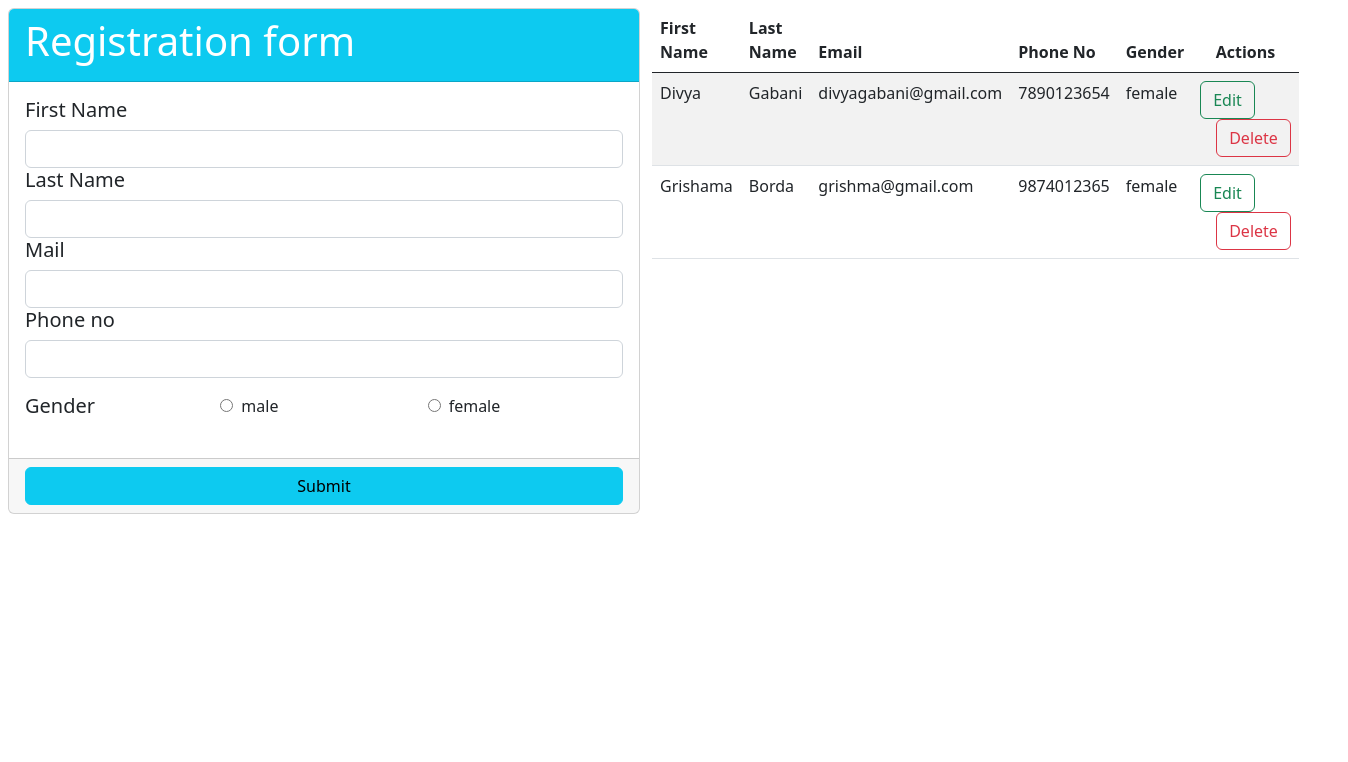
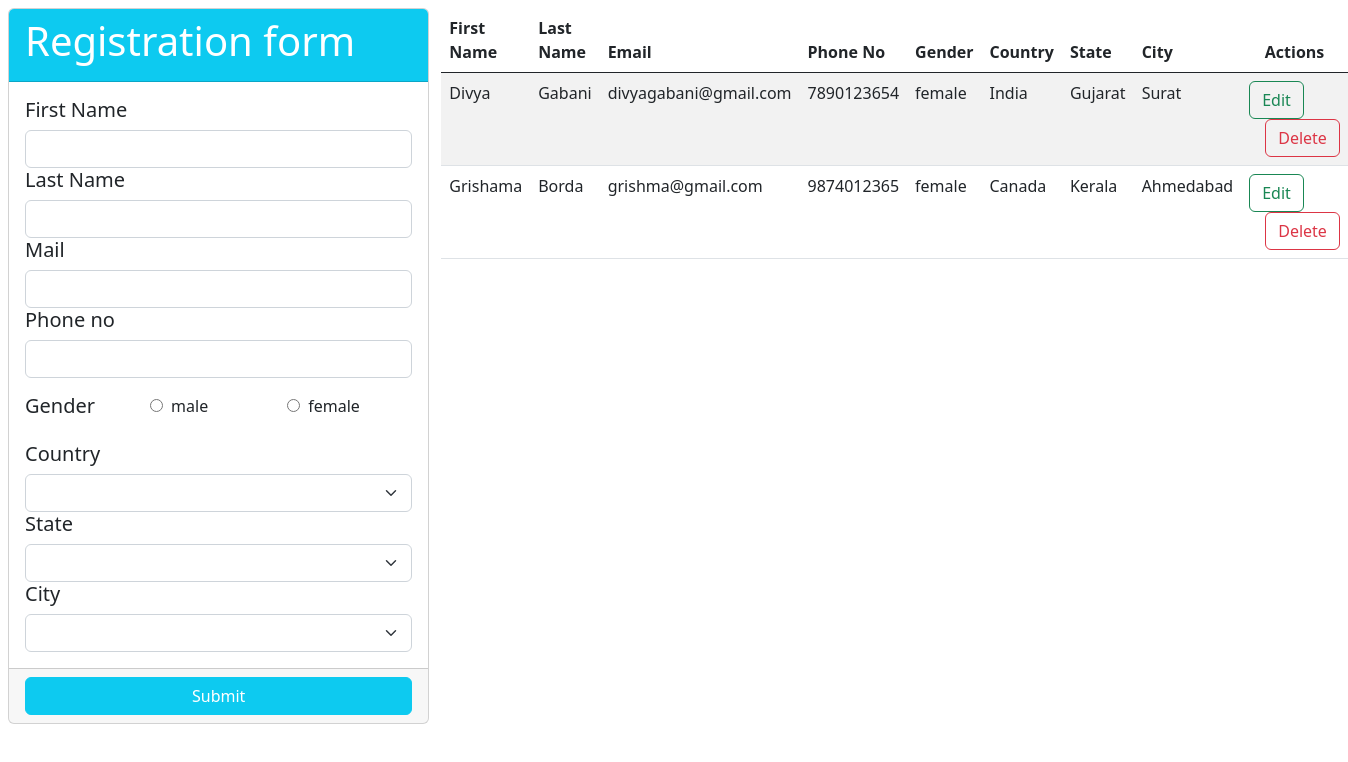
Before and after one commit to divyag-tagline/angularForms, an Angular app: page / in a window 1280 px wide. Shown: the top 762 px of the page, 1348 px wide, since content can reach past the window. Built offline with nearby package versions, Linux system fonts and the light colour scheme.

Commit message:
add new field in form

```diff
--- a/src/app/template-driven/template-driven.component.html
+++ b/src/app/template-driven/template-driven.component.html
@@ -1,7 +1,12 @@
 <div class="row p-2 m-0">
-  <div class="col-6 card justify-content-center p-0 m-0">
-    <div class=""
-      [ngClass]="toggle ? 'card-header bg-success text-white' :'card-header bg-info text-white'"
+  <div class="col-4 card justify-content-center p-0 m-0">
+    <div
+      class=""
+      [ngClass]="
+        toggle
+          ? 'card-header bg-success text-white'
+          : 'card-header bg-info text-white'
+      "
     >
       <h1>Registration form</h1>
     </div>
@@ -121,29 +126,55 @@
             </div>
           </div>
         </div>
+        <div class="form-group">
+          <label class="h5">Country</label>
+          <select
+            class="form-select"
+            name="country"
+            [(ngModel)]="userData.country"
+          >
+            <option selected>Select Country</option>
+            <option *ngFor="let countries of country" [value]="countries">
+              {{ countries }}
+            </option>
+          </select>
+        </div>
+        <div class="form-group">
+          <label class="h5">State</label>
+          <select class="form-select" name="state" [(ngModel)]="userData.state">
+            <option selected>Select State</option>
+            <option *ngFor="let states of state" [value]="states">
+              {{ states }}
+            </option>
+          </select>
+        </div>
+        <div class="form-group">
+          <label class="h5">City</label>
+          <select class="form-select" name="city" [(ngModel)]="userData.city">
+            <option selected>Select City</option>
+            <option *ngFor="let cities of city" [value]="cities">
+              {{ cities }}
+            </option>
+          </select>
+        </div>
       </form>
     </div>
     <div class="card-footer">
-
       <button
-        [ngClass]="toggle ? 'btn btn-success text-white w-100' : 'btn btn-info  w-100'"
+        [ngClass]="
+          toggle ? 'btn btn-success text-white w-100' : 'btn btn-info text-white  w-100'
+        "
         (click)="onSubmit()"
         type="submit"
       >
-      <ng-container
-      *ngIf="toggle; then toggleIn; else toggleOut">
-    </ng-container>
-    <ng-template #toggleIn>
-      Update
-    </ng-template>
-    <ng-template #toggleOut>
-      Submit
-    </ng-template>
-
+        <ng-container *ngIf="toggle; then toggleIn; else toggleOut">
+        </ng-container>
+        <ng-template #toggleIn> Update </ng-template>
+        <ng-template #toggleOut> Submit </ng-template>
       </button>
     </div>
   </div>
-  <div class="col-6 justify-content-center mx-auto">
+  <div class="col-8 justify-content-center mx-auto">
     <table class="table table-striped">
       <thead>
         <tr>
@@ -152,6 +183,9 @@
           <th>Email</th>
           <th>Phone No</th>
           <th>Gender</th>
+          <th>Country</th>
+          <th>State</th>
+          <th>City</th>
           <th class="text-center">Actions</th>
         </tr>
       </thead>
@@ -162,6 +196,9 @@
           <td>{{ item.email }}</td>
           <td>{{ item.mobileNo }}</td>
           <td>{{ item.gender }}</td>
+          <td>{{ item.country }}</td>
+          <td>{{ item.state }}</td>
+          <td>{{ item.city }}</td>
           <td class="justify-content-center">
             <button
               (click)="handleEdit(item, i)"
--- a/src/app/template-driven/template-driven.component.ts
+++ b/src/app/template-driven/template-driven.component.ts
@@ -9,6 +9,10 @@ interface Data {
   email: string;
   mobileNo: string;
   gender: string;
+  country:string;
+  state:string;
+  city:string;
+
 }
 @Component({
   selector: 'app-template-driven',
@@ -28,6 +32,9 @@ export class TemplateDrivenComponent implements OnInit {
       email: 'divyagabani@gmail.com',
       mobileNo: '7890123654',
       gender: 'female',
+      country:'India',
+      state:'Gujarat',
+      city:'Surat'
     },
     {
       id: 2,
@@ -36,10 +43,16 @@ export class TemplateDrivenComponent implements OnInit {
       email: 'grishma@gmail.com',
       mobileNo: '9874012365',
       gender: 'female',
+      country:'Canada',
+      state:'Kerala',
+      city:'Ahmedabad'
     },
   ];
 
   genders = ['male', 'female'];
+  country = ['India','Canada'];
+  state = ['Gujarat','Kerala'];
+  city = ['Surat','Ahmedabad'];
   submitted: boolean = false;
   userData: Data = {
     id: 0,
@@ -48,6 +61,9 @@ export class TemplateDrivenComponent implements OnInit {
     email: '',
     mobileNo: '',
     gender: '',
+    country:'',
+    state:'',
+    city:''
   };
   editData!: Data;
   editId!: number;
@@ -73,9 +89,9 @@ export class TemplateDrivenComponent implements OnInit {
         let values = this.formdemo.form.value;
         console.log('user', this.editId);
         console.log('data');
-        this.details.map((items) => {
-          if (items.id === this.editId) {
-            this.details[this.dataId] = values;
+            this.details[this.dataId] ={
+              id:this.editId,
+              ...this.formdemo.form.value};
             this.toggle = false;
             this.editId = 0;
             // items.firstName=  values.firstName,
@@ -83,8 +99,7 @@ export class TemplateDrivenComponent implements OnInit {
             // items.email= values.email,
             // items.mobileNo= values.mobileNo,
             // items.gender=values.gender
-          }
-        });
+
       } else {
         console.log('submit');
 
@@ -105,6 +120,7 @@ export class TemplateDrivenComponent implements OnInit {
     // console.log('detail', this.details);
   }
   handleEdit(data: Data, index: number) {
+    console.log("data",data);
     this.formdemo.form.patchValue(data);
     this.submitted = false;
     this.editId = data.id;
```
Also changed, not shown: src/app/template-driven/country-service.service.ts (added, +50 -0 lines), 1 other file (tests, documents, lock files or other folders).
